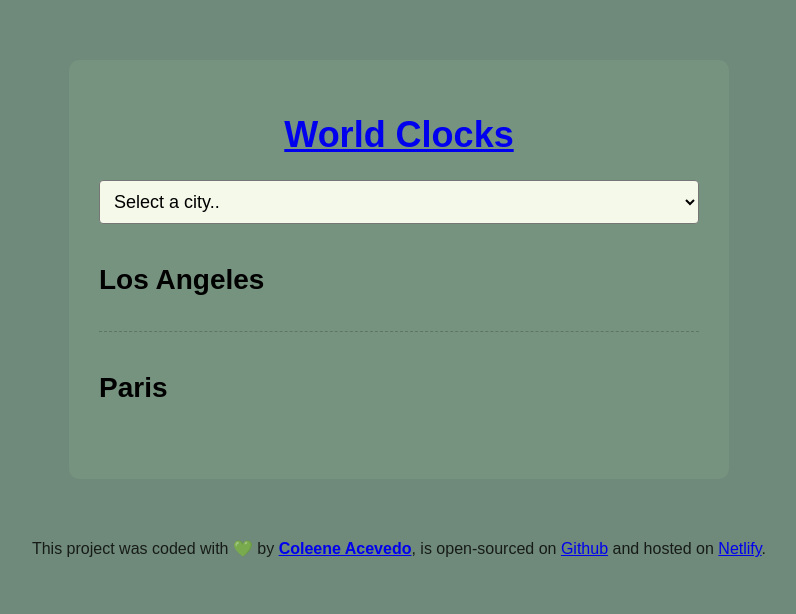
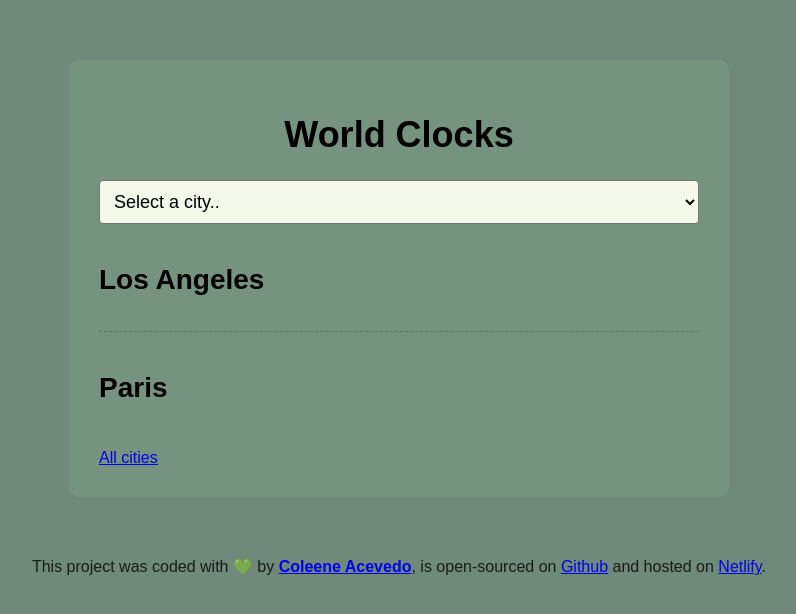
Before and after one commit to cmvce/world-clock, a plain HTML site: page index.html in a window 1280 px wide. Shown: the whole page, without its empty margins (241-1037 px from the left). Drawn offline with nearby package versions, Linux system fonts and the light colour scheme; a script that the page names is missing.

Commit message:
Update index.html

```diff
--- a/index.html
+++ b/index.html
@@ -14,8 +14,8 @@
 <body>
     <div class="container">
         <h1>
-            <a href="/">
-                World Clocks</a>
+
+            World Clocks
         </h1>
 
 
@@ -50,9 +50,10 @@
 
 
             </div>
-        </div>
+        </div><a href="/">All cities</a>
 
     </div>
+
 </body>
 <footer>
     This project was coded with 💚 by <a href="https://github.com/cmvce" target="_blank"><strong>Coleene
```
